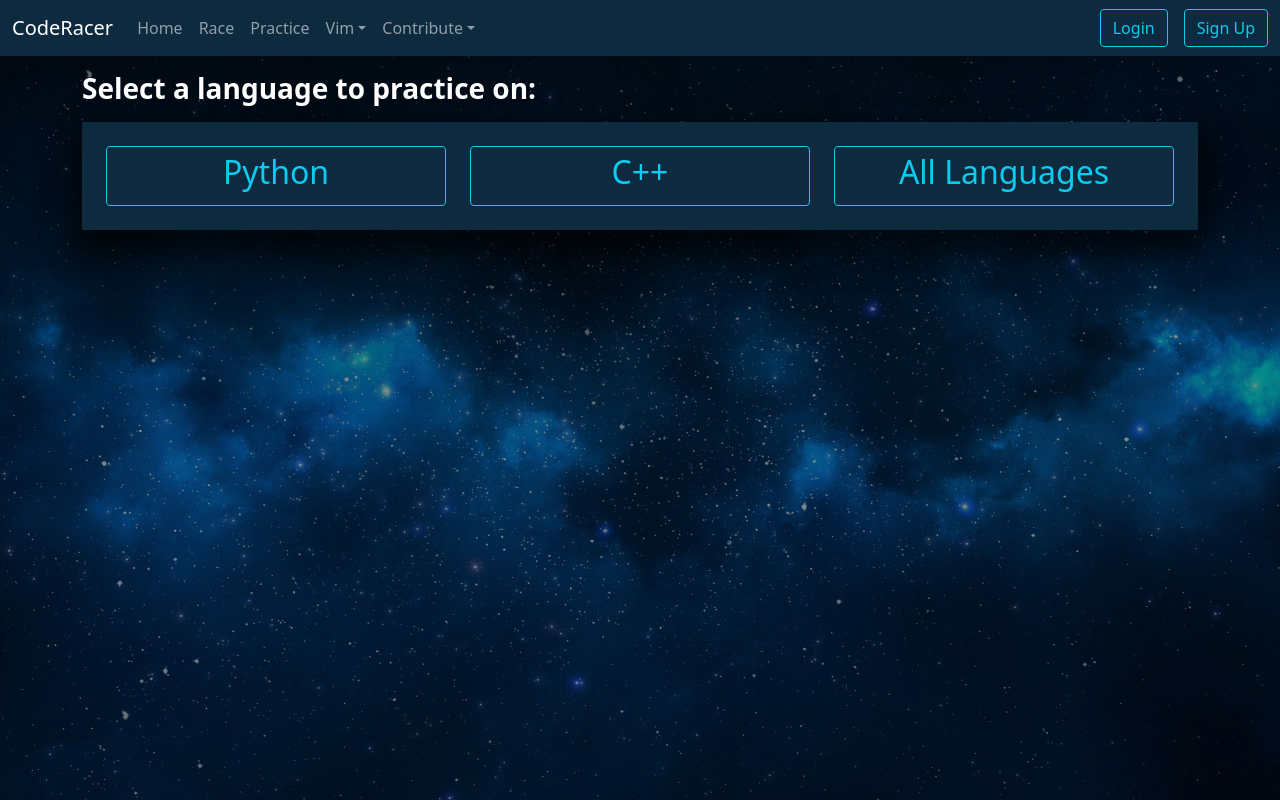
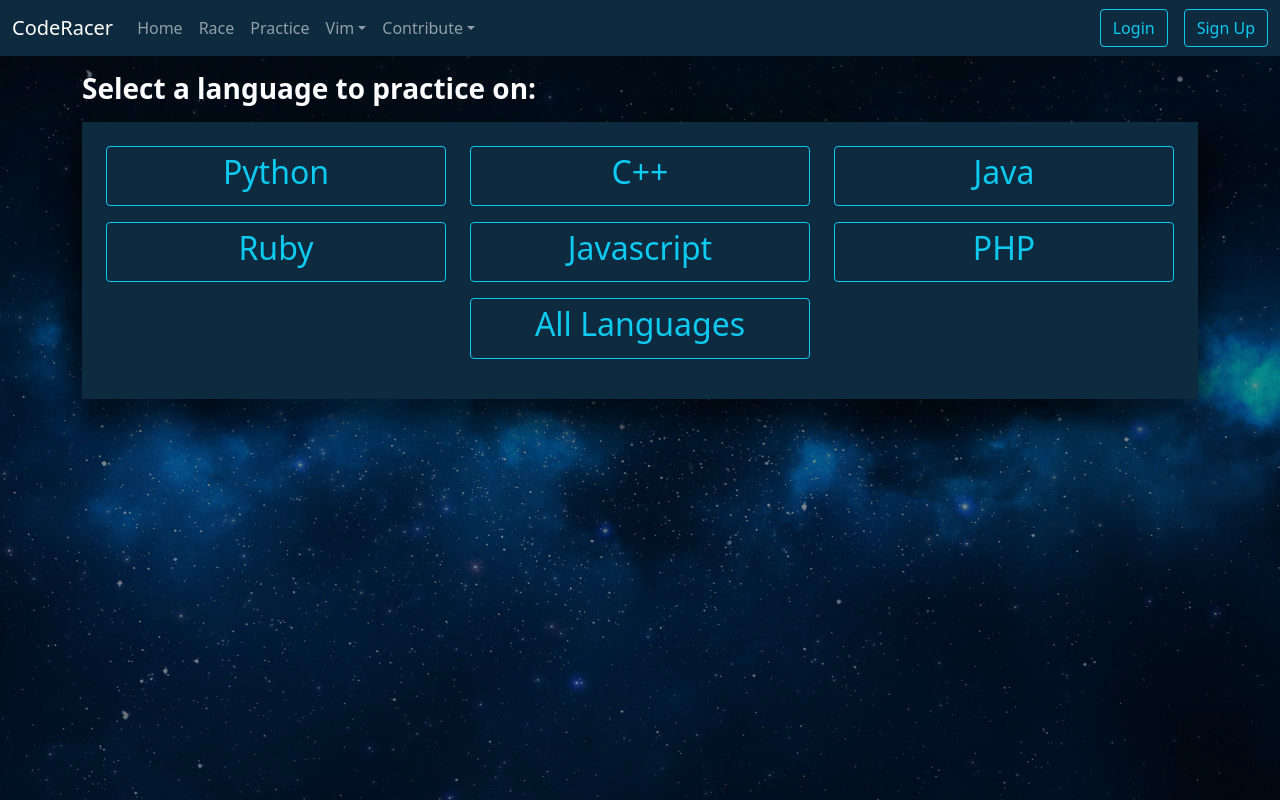
Before and after one commit to Graphcalibur/kfc-orbital-2021, a React (Create React App) app in the folder client/: page /lang in a window 1280 px wide. Built offline with nearby package versions, Linux system fonts and the light colour scheme; no server answers.

Commit message:
Added other languages

```diff
--- a/client/src/pages/ChooseLanguage/ChooseLanguage.jsx
+++ b/client/src/pages/ChooseLanguage/ChooseLanguage.jsx
@@ -3,7 +3,15 @@ import CodeLinkBtn from "./components/CodeLinkBtn.jsx";
 import { Container, Row } from "react-bootstrap";
 
 const ChooseLanguage = () => {
-  const langs = ["Python", "C++", "All Languages"];
+  const langs = [
+    "Python",
+    "C++",
+    "Java",
+    "Ruby",
+    "Javascript",
+    "PHP",
+    "All Languages",
+  ];
   return (
     <Container>
       <h3 className="text">
--- a/client/src/pages/ChooseLanguage/components/CodeLinkBtn.jsx
+++ b/client/src/pages/ChooseLanguage/components/CodeLinkBtn.jsx
@@ -9,7 +9,7 @@ const CodeLinkBtn = (props) => {
     lang === "All Languages" ? "" : lang === "C++" ? "C%2B%2B" : lang;
 
   return (
-    <Col md="4" className="d-grid">
+    <Col md="4" className="d-grid mb-3">
       <Button
         variant="outline-info"
         onClick={() => history.push(`/solotyping/${link}`)}
--- a/client/src/pages/Typing/SoloTyping.jsx
+++ b/client/src/pages/Typing/SoloTyping.jsx
@@ -40,7 +40,14 @@ class SoloTyping extends Component {
   /* Fetches code from backend */
   getCode = () => {
     const { lang } = this.props.match.params;
-    const valid_langs = ["Python", "C%2B%2B"];
+    const valid_langs = [
+      "Python",
+      "C%2B%2B",
+      "Java",
+      "Ruby",
+      "Javascript",
+      "PHP",
+    ];
     let url = "/api/code/fetch";
 
     if (lang !== undefined && valid_langs.includes(lang)) {
```
